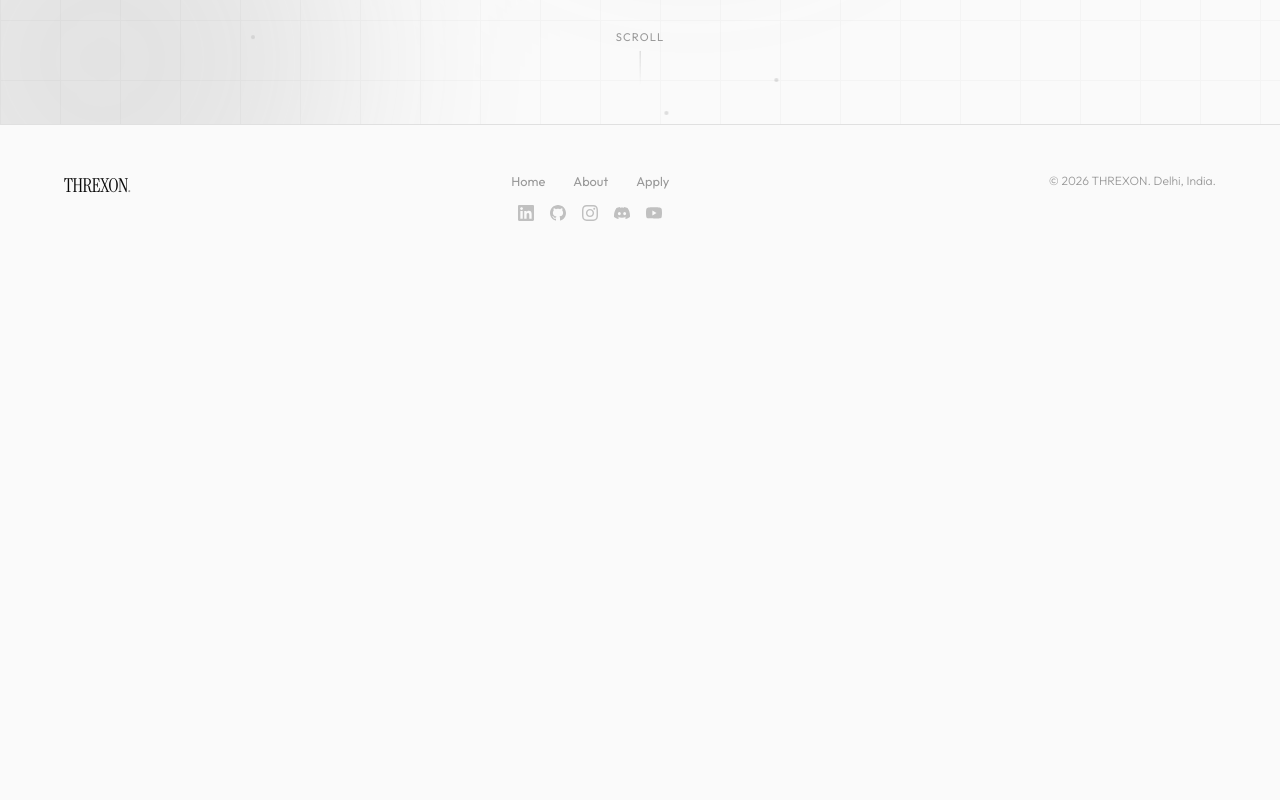
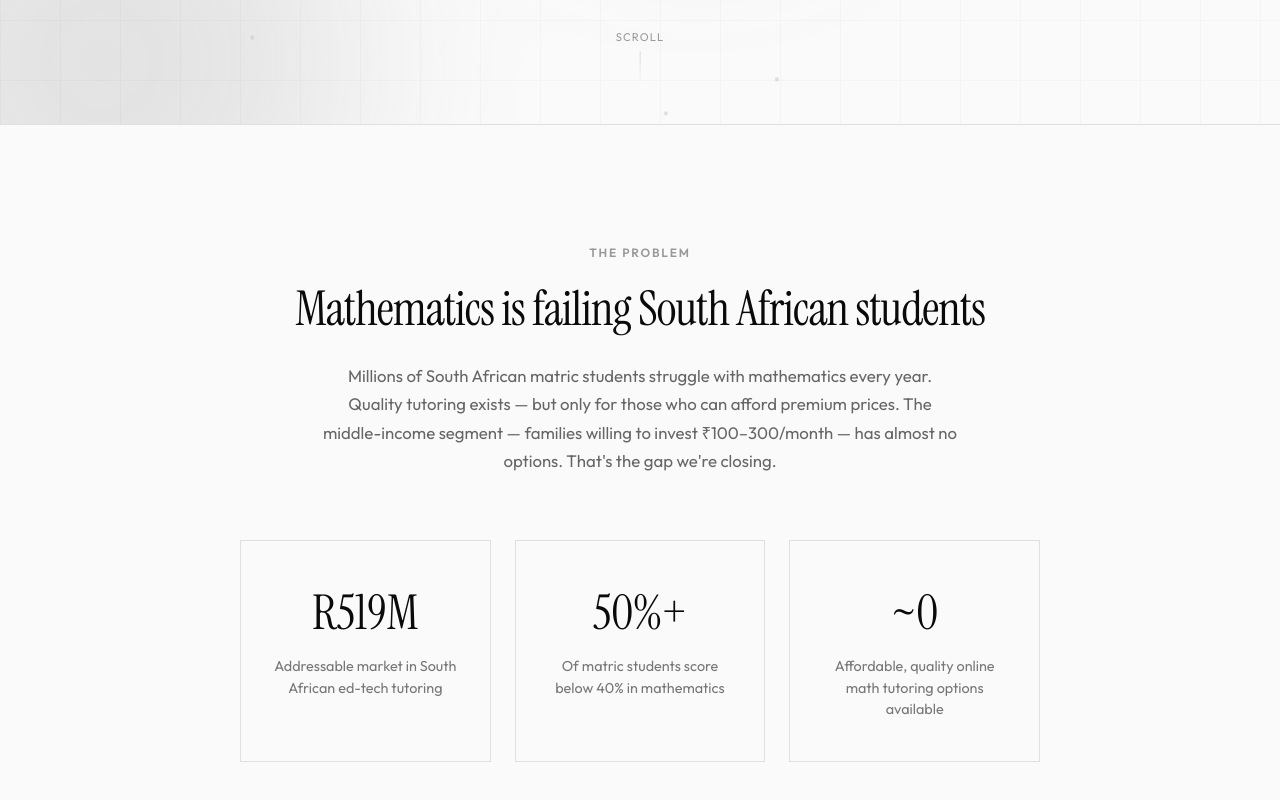
Before and after one commit to drifter089/TREXON-COMPANY, a Next.js app: page / in a window 1280 px wide. Shown: the part 820-1620 px from the top of the page. Before the commit the page ends 1089 px from the top, so only its background shows below. Built offline with nearby package versions, Linux system fonts and the light colour scheme.

Commit message:
Add "The Problem" section to home page
Introduces a new section highlighting the South African math education gap
with three stat cards (R519M market, 50%+ failure rate, ~0 affordable options).

Co-Authored-By: Claude Opus 4.6 <noreply@anthropic.com>

```diff
--- /dev/null
+++ b/app/components/TheProblem.module.css
@@ -0,0 +1,87 @@
+.section {
+  padding: 120px clamp(24px, 5vw, 80px);
+  border-top: 1px solid var(--gray-200);
+  text-align: center;
+}
+
+.inner {
+  max-width: 800px;
+  margin: 0 auto;
+}
+
+.eyebrow {
+  font-family: var(--sans);
+  font-size: 0.75rem;
+  font-weight: 600;
+  letter-spacing: 0.15em;
+  text-transform: uppercase;
+  color: var(--gray-400);
+  display: block;
+  margin-bottom: 20px;
+}
+
+.title {
+  font-family: var(--serif);
+  font-size: clamp(2rem, 4vw, 3rem);
+  font-weight: 400;
+  letter-spacing: -0.02em;
+  color: var(--black);
+  line-height: 1.2;
+}
+
+.description {
+  font-family: var(--sans);
+  font-size: 1.05rem;
+  color: var(--gray-600);
+  line-height: 1.7;
+  margin-top: 24px;
+  max-width: 640px;
+  margin-left: auto;
+  margin-right: auto;
+}
+
+/* Stats Grid */
+.statsGrid {
+  display: grid;
+  grid-template-columns: repeat(3, 1fr);
+  gap: 24px;
+  margin-top: 64px;
+}
+
+.statCard {
+  padding: 40px 28px;
+  border: 1px solid var(--gray-200);
+  transition: border-color 0.2s ease;
+}
+
+.statCard:hover {
+  border-color: var(--black);
+}
+
+.statNumber {
+  font-family: var(--serif);
+  font-size: clamp(2.2rem, 4vw, 3rem);
+  font-weight: 400;
+  color: var(--black);
+  display: block;
+  margin-bottom: 12px;
+}
+
+.statDesc {
+  font-family: var(--sans);
+  font-size: 0.9rem;
+  color: var(--gray-500);
+  line-height: 1.5;
+}
+
+/* Responsive */
+@media (max-width: 768px) {
+  .section {
+    padding: 80px 24px;
+  }
+
+  .statsGrid {
+    grid-template-columns: 1fr;
+    gap: 16px;
+  }
+}
--- /dev/null
+++ b/app/components/TheProblem.tsx
@@ -0,0 +1,44 @@
+import styles from "./TheProblem.module.css";
+
+const STATS = [
+  {
+    number: "R519M",
+    description: "Addressable market in South African ed-tech tutoring",
+  },
+  {
+    number: "50%+",
+    description: "Of matric students score below 40% in mathematics",
+  },
+  {
+    number: "~0",
+    description: "Affordable, quality online math tutoring options available",
+  },
+];
+
+export default function TheProblem() {
+  return (
+    <section className={styles.section}>
+      <div className={styles.inner}>
+        <span className={styles.eyebrow}>The Problem</span>
+        <h2 className={styles.title}>
+          Mathematics is failing South African students
+        </h2>
+        <p className={styles.description}>
+          Millions of South African matric students struggle with mathematics
+          every year. Quality tutoring exists — but only for those who can afford
+          premium prices. The middle-income segment — families willing to invest
+          ₹100–300/month — has almost no options. That's the gap we're closing.
+        </p>
+
+        <div className={styles.statsGrid}>
+          {STATS.map((stat) => (
+            <div key={stat.number} className={styles.statCard}>
+              <span className={styles.statNumber}>{stat.number}</span>
+              <p className={styles.statDesc}>{stat.description}</p>
+            </div>
+          ))}
+        </div>
+      </div>
+    </section>
+  );
+}
--- a/app/page.tsx
+++ b/app/page.tsx
@@ -1,5 +1,6 @@
 import Navbar from '@/app/components/Navbar';
-import Hero from '@/app/components/Hero'
+import Hero from '@/app/components/Hero';
+import TheProblem from '@/app/components/TheProblem';
 import Footer from './components/Footer';
 
 export default function Home() {
@@ -7,6 +8,7 @@ export default function Home() {
     <div className="min-h-screen bg-white">
       <Navbar />
       <Hero />
+      <TheProblem />
       <Footer />
     </div>
   );
```
